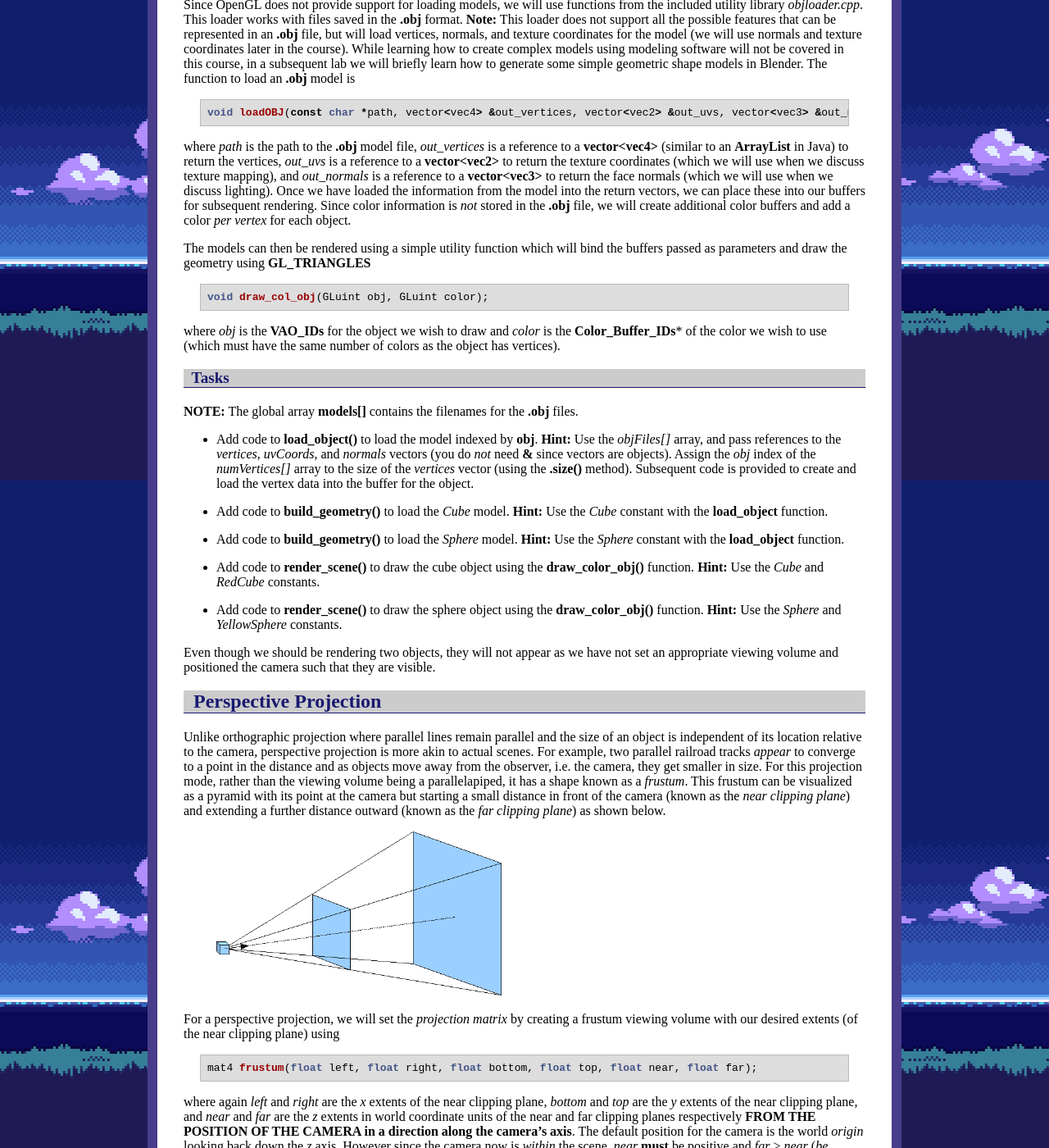
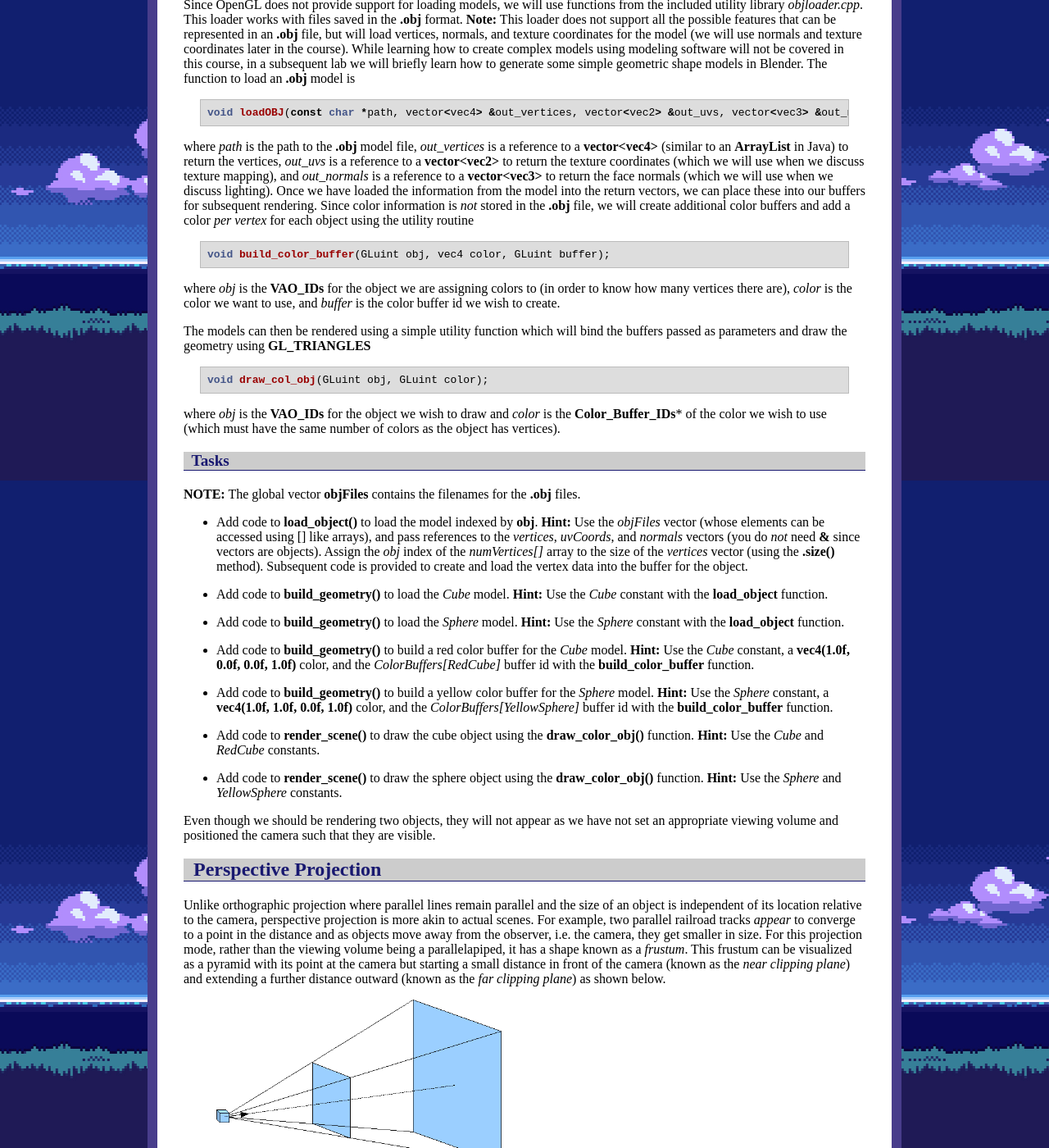
Before and after one commit to ycpcs/cs370-fall2021, a Jekyll site: the page built from labs/lab06.md, in a window 1280 px wide and 1400 px high, scrolled down 1214 px. Shown: the whole window at 82% size. Built offline with Jekyll 4.4.1, drawn with Linux system fonts in a browser that asks for light colours.

Commit message:
update labs 6-8
update labs 6-8

````diff
--- a/labs/lab06.md
+++ b/labs/lab06.md
@@ -49,7 +49,13 @@ Since OpenGL does not provide support for loading models, we will use functions
 void loadOBJ(const char *path, vector<vec4> &out_vertices, vector<vec2> &out_uvs, vector<vec3> &out_normals);
 ```
 
-where *path* is the path to the **.obj** model file, *out_vertices* is a reference to a **vector\<vec4\>** (similar to an **ArrayList** in Java) to return the vertices, *out_uvs* is a reference to a **vector\<vec2\>** to return the texture coordinates (which we will use when we discuss texture mapping), and *out_normals* is a reference to a **vector\<vec3\>** to return the face normals (which we will use when we discuss lighting). Once we have loaded the information from the model into the return vectors, we can place these into our buffers for subsequent rendering. Since color information is *not* stored in the **.obj** file, we will create additional color buffers and add a color *per vertex* for each object.
+where *path* is the path to the **.obj** model file, *out_vertices* is a reference to a **vector\<vec4\>** (similar to an **ArrayList** in Java) to return the vertices, *out_uvs* is a reference to a **vector\<vec2\>** to return the texture coordinates (which we will use when we discuss texture mapping), and *out_normals* is a reference to a **vector\<vec3\>** to return the face normals (which we will use when we discuss lighting). Once we have loaded the information from the model into the return vectors, we can place these into our buffers for subsequent rendering. Since color information is *not* stored in the **.obj** file, we will create additional color buffers and add a color *per vertex* for each object using the utility routine
+
+```cpp
+void build_color_buffer(GLuint obj, vec4 color, GLuint buffer);
+```
+
+where *obj* is the **VAO_IDs** for the object we are assigning colors to (in order to know how many vertices there are), *color* is the color we want to use, and *buffer* is the color buffer id we wish to create.
 
 The models can then be rendered using a simple utility function which will bind the buffers passed as parameters and draw the geometry using **GL\_TRIANGLES**
 
@@ -61,13 +67,17 @@ where *obj* is the **VAO_IDs** for the object we wish to draw and *color* is the
 
 ### Tasks
 
-**NOTE:** The global array **models[]** contains the filenames for the **.obj** files.
+**NOTE:** The global vector **objFiles** contains the filenames for the **.obj** files.
 
-- Add code to **load\_object()** to load the model indexed by **obj**. **Hint:** Use the *objFiles[]* array, and pass references to the *vertices*, *uvCoords*, and *normals* vectors (you do *not* need **&** since vectors are objects). Assign the *obj* index of the *numVertices[]* array to the size of the *vertices* vector (using the **.size()** method). Subsequent code is provided to create and load the vertex data into the buffer for the object.
+- Add code to **load\_object()** to load the model indexed by **obj**. **Hint:** Use the *objFiles* vector (whose elements can be accessed using [] like arrays), and pass references to the *vertices*, *uvCoords*, and *normals* vectors (you do *not* need **&** since vectors are objects). Assign the *obj* index of the *numVertices[]* array to the size of the *vertices* vector (using the **.size()** method). Subsequent code is provided to create and load the vertex data into the buffer for the object.
 
 - Add code to **build\_geometry()** to load the *Cube* model. **Hint:** Use the *Cube* constant with the **load_object** function.
 
 - Add code to **build\_geometry()** to load the *Sphere* model. **Hint:** Use the *Sphere* constant with the **load_object** function.
+
+- Add code to **build\_geometry()** to build a red color buffer for the *Cube* model. **Hint:** Use the *Cube* constant, a **vec4(1.0f, 0.0f, 0.0f, 1.0f)** color, and the *ColorBuffers[RedCube]* buffer id with the **build_color_buffer** function.
+
+- Add code to **build\_geometry()** to build a yellow color buffer for the *Sphere* model. **Hint:** Use the *Sphere* constant, a **vec4(1.0f, 1.0f, 0.0f, 1.0f)** color, and the *ColorBuffers[YellowSphere]* buffer id with the **build_color_buffer** function.
 
 - Add code to **render\_scene()** to draw the cube object using the **draw\_color\_obj()** function. **Hint:** Use the *Cube* and *RedCube* constants.
 
````
Also changed, not shown: 6 other files.
